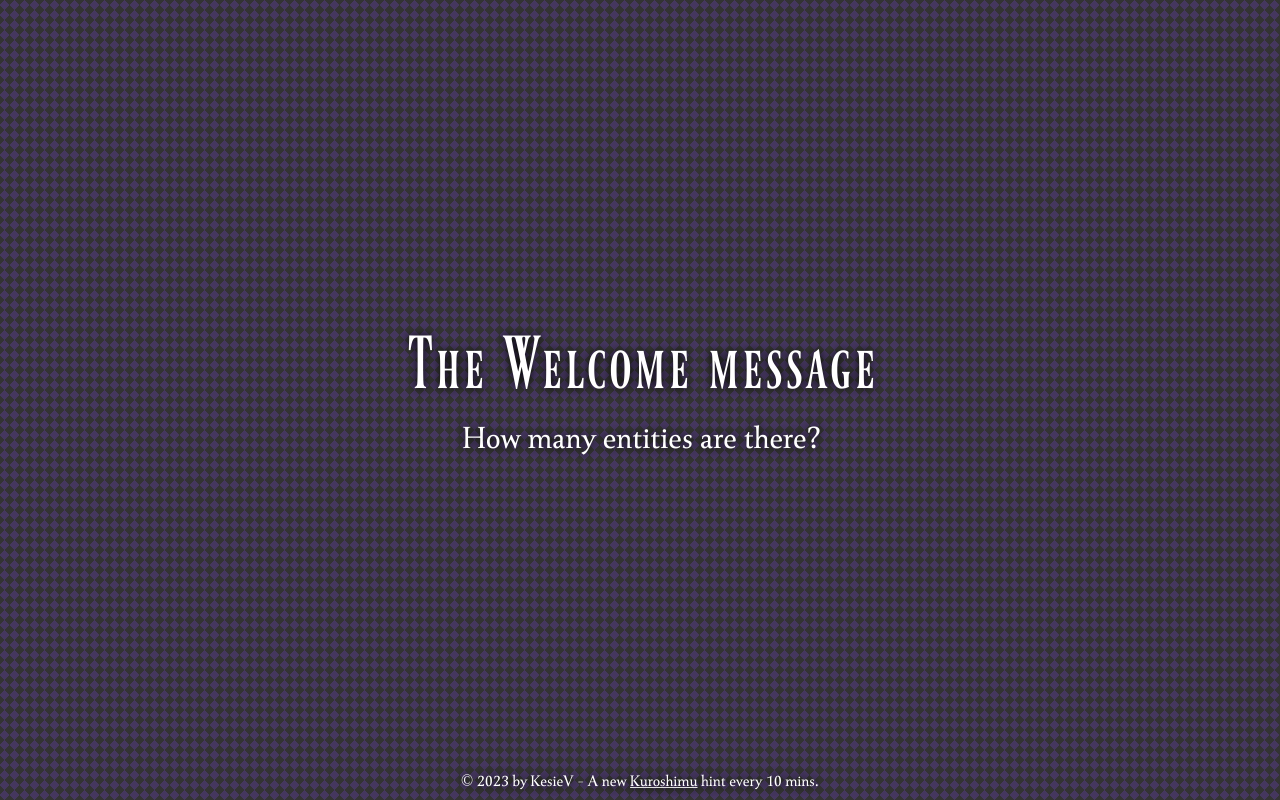
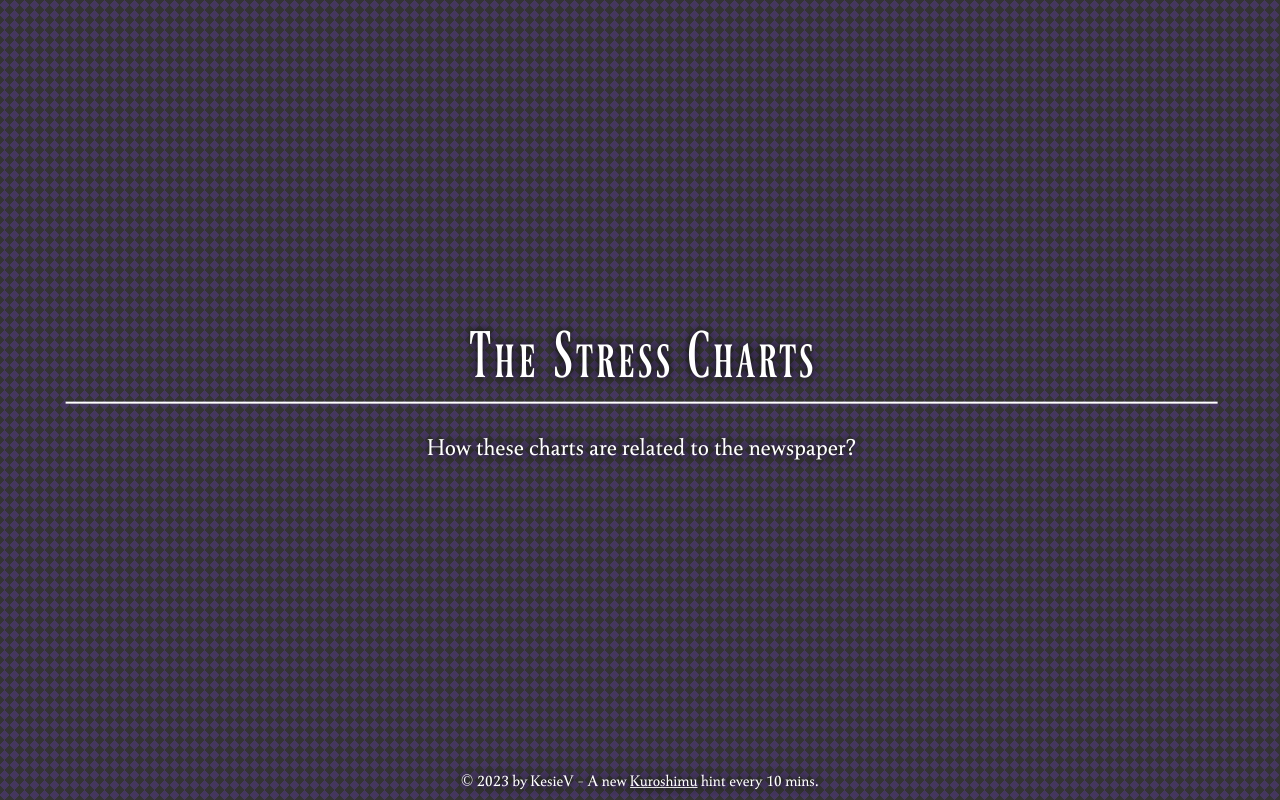
Before and after one commit to kesiev/kuroshimu, a plain HTML site: page hintbox/index.html in a window 1280 px wide. Drawn offline with Linux system fonts and the light colour scheme.

Commit message:
:abcd: Typo fixed, layout updated, new hints, timer added

```diff
--- a/hintbox/index.html
+++ b/hintbox/index.html
@@ -26,21 +26,24 @@
             top: 50%;
         }
 
-        #title, #question, #footer, #footer A {
+        #title, #question, #footer, A {
             color:#fff;
             text-align: center;
             text-shadow:0px 0px 10px #000;
         }
 
         #title {
+            padding:10px 0;
             margin-bottom:20px;
-            font-size:8vh;
+            font-size:7vh;
             line-height:8.5vh;
             font-family: Ferrum;
+            border-bottom:2px solid #fff;
         }
 
         #question {
-            font-size:4vh;
+            padding:10px 0;
+            font-size:3vh;
             font-family: Seshat;
         }
 
@@ -79,7 +82,7 @@ const
             questions:[
                 "How the articles are arranged?",
                 "In which order the sentences of an article are?",
-                "What the Old News is for?",
+                "What the Old News are for?",
                 "How an interview works?",
                 "How The Journalist selects the entities for its interviews?",
                 "What's the difference between an entity testimony and a fact?",
@@ -88,42 +91,48 @@ const
                 "What does the compressed archive icon mean?"
             ]
         },{
-            title:"The Pawticulars insert",
+            title:"The Pawticulars Supplement",
             questions:[
                 "What the lists are ranking?",
                 "How they can be helpful?"
             ]
         },{
-            title:"The Weekly entities stress charts",
+            title:"The Stress Charts",
             questions:[
                 "What kind of chart are the stress charts?",
                 "What's the highest value of the stress charts?",
                 "What the dashed lines are for?",
                 "What the letters in the circles are for?",
-                "How these charts are related to the journal?",
+                "How these charts are related to the newspaper?",
                 "What is \"stress\"?"
             ]
         },{
-            title:"The notebook",
+            title:"The Notebook",
             questions:[
                 "Why there is a ranking system and a scoring system?",
                 "How the scoring system works?",
                 "Why have you 10 attempts to get the final score?",
                 "Is the score or the ranking system related to the number of attempts?",
-                "Why does the game allow you to keep playing after the final score?"
+                "Why does the game allow you to keep playing after the final score?",
+                "Is a partial ranking of the notebook still useful?"
             ]
         },{
-            title:"The simulation",
+            title:"The Simulation",
             questions:[
                 "What the entities can do in the simulation?",
                 "How the places are arranged in the simulation?",
-                "Are the entities following some kind of common behavior in specific situations?"
+                "Are the entities following some kind of common behavior in specific situations?",
+                "Are you collecting Fact Logs?",
+                "Are you collecting matching Fact Logs with the newspaper?",
+                "What does the game ask you to do?",
+                "Have you read <a target='_blank' href='https://github.com/kesiev/kuroshimu'>this article</a>?",
+                "Have you seen <a target='_blank' href='https://github.com/kesiev/kuroshimu/blob/main/markdown/datamaps-i-logic.png'>this scheme</a> about the articles?",
+                "Have you seen <a target='_blank' href='https://github.com/kesiev/kuroshimu/blob/main/markdown/datamaps-i-plan.png'>this scheme</a> about the simulation?"
             ]
         }
     ];
 
-
-function onl() {
+function newHint() {
     let
         date=(new Date()).getTime(),
         list=[];
@@ -146,6 +155,12 @@ function onl() {
 
     document.getElementById("title").innerHTML=item.title;
     document.getElementById("question").innerHTML=item.question;
+
+    setTimeout(newHint,NEWEVERY);
+}
+
+function onl() {
+   newHint();
 }
 
 </script>
```
